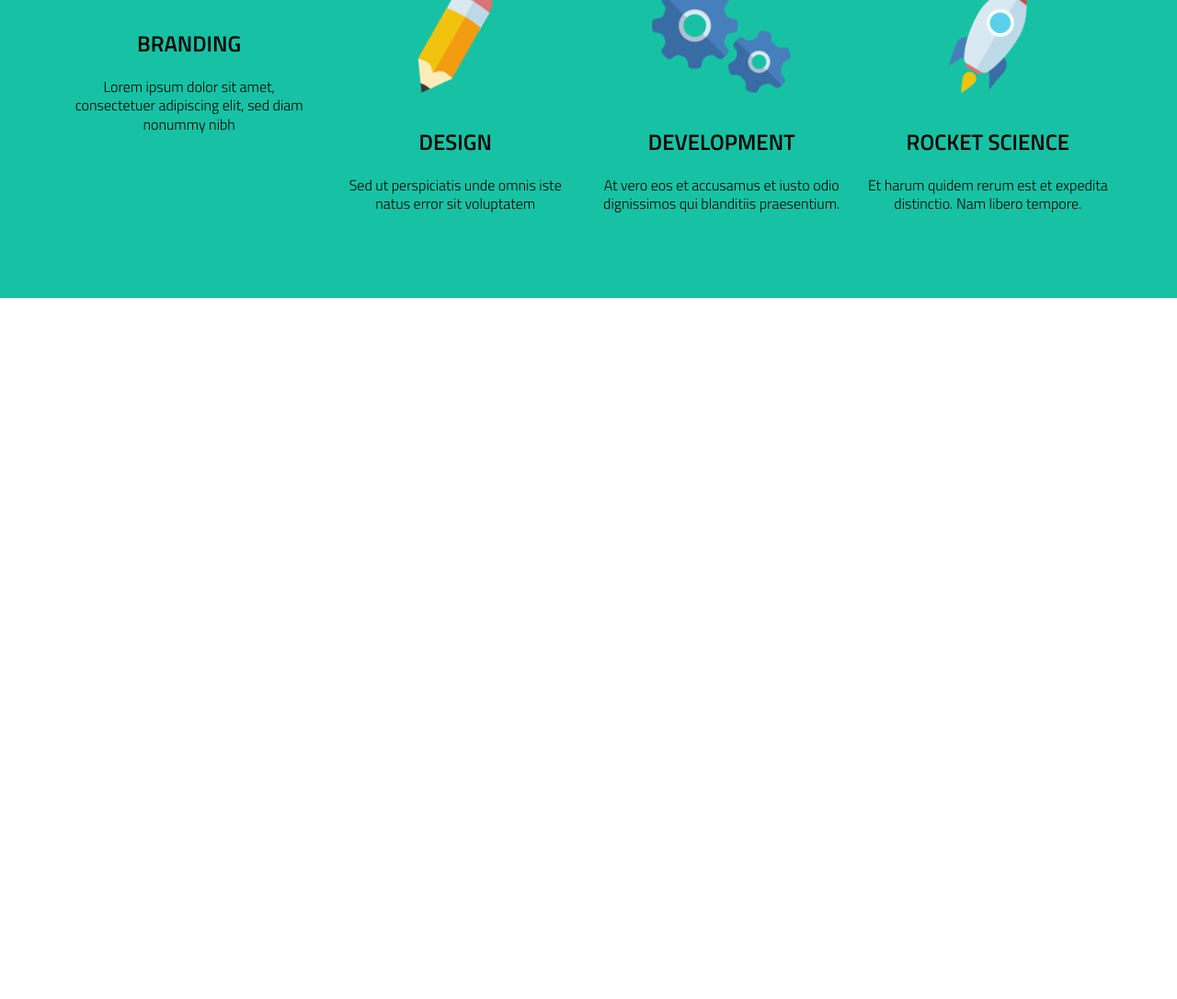
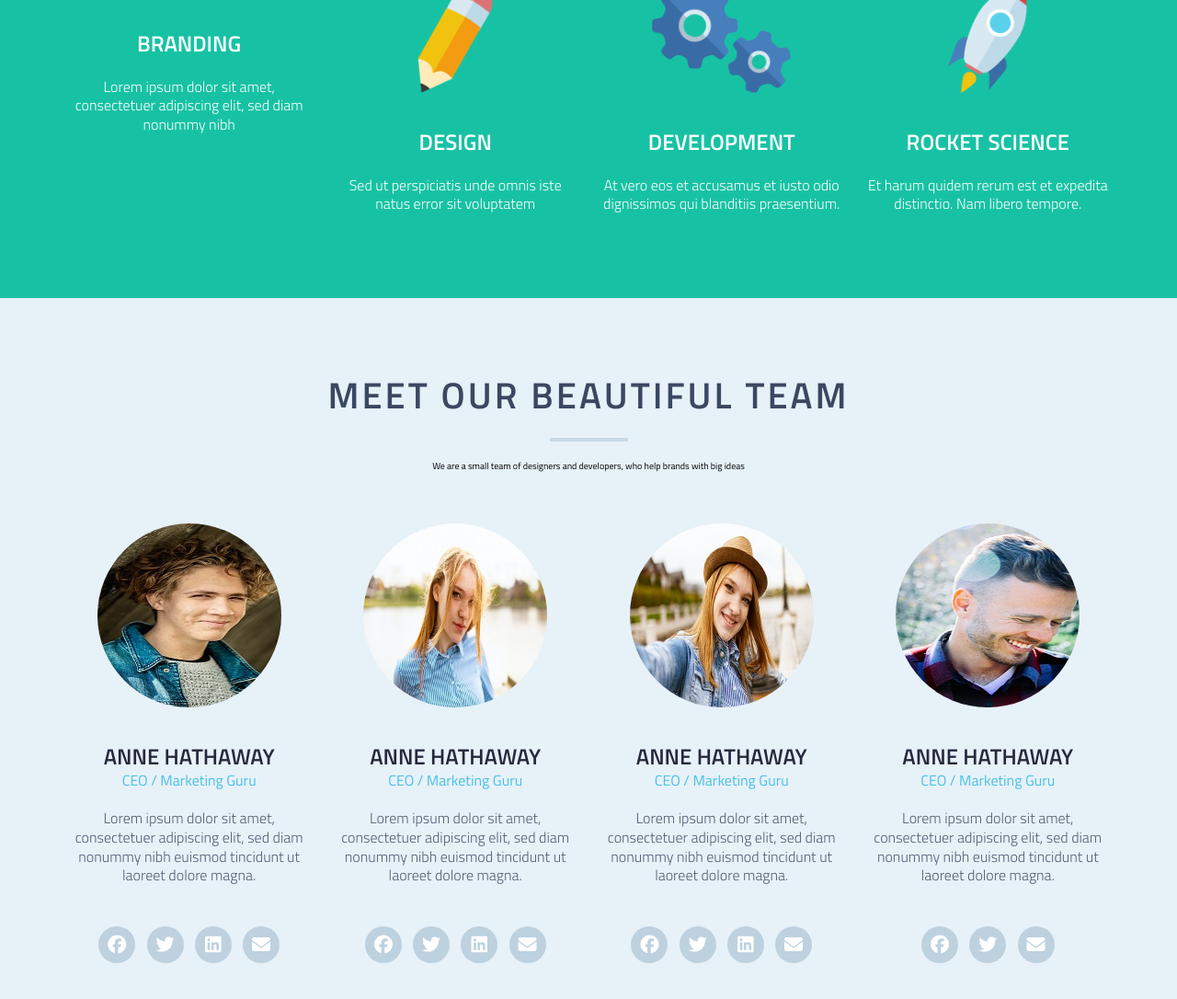
Before and after one commit to MASUD-01/Cuda-site-template, a plain HTML site: page index.html in a window 1280 px wide. Shown: the part 991-2077 px from the top of the page at 92% size. Before the commit the page ends 1315 px from the top, so only its background shows below. Drawn offline with Linux system fonts and the light colour scheme.

Commit message:
team-section end

```diff
--- a/Resources/css/style.css
+++ b/Resources/css/style.css
@@ -182,6 +182,7 @@ h3 {
     font-size: 2.4rem;
     text-transform: uppercase;
     font-weight: 600;
+    color: #fff;
 }
 
 .service-icon {
@@ -195,4 +196,71 @@ h3 {
     font-size: 1.6rem;
     font-weight: 300;
     margin-top: 2rem;
+    color: #fff;
 }
+
+/* team section start */
+.team-section {
+    text-align: center;
+    background: #e7f1f8;
+}
+
+.team-section h2 {
+    color: #3c4761;
+}
+
+.team-section h2::after {
+    background: #c7d9e5;
+}
+
+.team-member {
+    margin-top: 4.5rem;
+    margin-bottom: 3.5rem;
+    height: 20rem;
+    width: 20rem;
+    border-radius: 50%;
+}
+
+.team-section h3 {
+    color: #27283d;
+}
+
+.role {
+    color: #48c1e9;
+    font-size: 1.6rem;
+    text-transform: capitalize;
+    margin-top: .5rem;
+}
+
+.team-section .box p {
+    color: #535e75;
+}
+
+.social-link {
+    margin-top: 4.5rem;
+}
+
+.social-link ul li {
+    display: inline-block;
+    margin: 0 .5rem;
+}
+
+.social-link ul li a i {
+    color: #fff;
+}
+
+.social-link ul li a i::before {
+    background-color: #bdd1df;
+    width: 2rem;
+    height: 2rem;
+    border-radius: 50%;
+    display: inline-block;
+    font-size: 2rem;
+    padding: 1rem;
+    transition: .5s;
+}
+
+.social-link ul li a:hover i::before {
+    background-color: #393939;
+    transform: rotate(360deg);
+}
--- a/index.html
+++ b/index.html
@@ -82,6 +82,78 @@
     </section>
     <!--end service section -->
 
+    <!-- section team start -->
+
+    <section class="team-section clear-fix">
+        <div class="row">
+            <h2>MEET OUR BEAUTIFUL TEAM</h2>
+            <P>We are a small team of designers and developers, who help brands with big ideas</P>
+        </div>
+        <div class="row">
+            <div class="col span_1_of_4 box">
+                <img src="./Resources/img/1.jpg" class="team-member" alt="">
+                <h3>ANNE HATHAWAY</h3>
+                <span class="role">CEO / Marketing Guru</span>
+                <p>Lorem ipsum dolor sit amet,
+                    consectetuer adipiscing elit, sed diam nonummy nibh euismod tincidunt ut laoreet dolore magna.</p>
+                <div class="social-link">
+                    <ul>
+                        <li><a href=""><i class="fa-brands fa-facebook"></i></a></li>
+                        <li><a href=""><i class="fa-brands fa-twitter"></i></a></li>
+                        <li><a href=""><i class="fa-brands fa-linkedin"></i></a></li>
+                        <li><a href=""><i class="fa-solid fa-envelope"></i></a></li>
+                    </ul>
+                </div>
+            </div>
+            <div class="col span_1_of_4 box">
+                <img src="./Resources/img/2.jpg" class="team-member" alt="">
+                <h3>ANNE HATHAWAY</h3>
+                <span class="role">CEO / Marketing Guru</span>
+                <p>Lorem ipsum dolor sit amet,
+                    consectetuer adipiscing elit, sed diam nonummy nibh euismod tincidunt ut laoreet dolore magna.</p>
+                <div class="social-link">
+                    <ul>
+                        <li><a href=""><i class="fa-brands fa-facebook"></i></a></li>
+                        <li><a href=""><i class="fa-brands fa-twitter"></i></a></li>
+                        <li><a href=""><i class="fa-brands fa-linkedin"></i></a></li>
+                        <li><a href=""><i class="fa-solid fa-envelope"></i></a></li>
+                    </ul>
+                </div>
+            </div>
+            <div class="col span_1_of_4 box">
+                <img src="./Resources/img/3.jpg" class="team-member" alt="">
+                <h3>ANNE HATHAWAY</h3>
+                <span class="role">CEO / Marketing Guru</span>
+                <p>Lorem ipsum dolor sit amet,
+                    consectetuer adipiscing elit, sed diam nonummy nibh euismod tincidunt ut laoreet dolore magna.</p>
+                <div class="social-link">
+                    <ul>
+                        <li><a href=""><i class="fa-brands fa-facebook"></i></a></li>
+                        <li><a href=""><i class="fa-brands fa-twitter"></i></a></li>
+                        <li><a href=""><i class="fa-brands fa-linkedin"></i></a></li>
+                        <li><a href=""><i class="fa-solid fa-envelope"></i></a></li>
+                    </ul>
+                </div>
+            </div>
+            <div class="col span_1_of_4 box">
+                <img src="./Resources/img/4.jpg" class="team-member" alt="">
+                <h3>ANNE HATHAWAY</h3>
+                <span class="role">CEO / Marketing Guru</span>
+                <p>Lorem ipsum dolor sit amet,
+                    consectetuer adipiscing elit, sed diam nonummy nibh euismod tincidunt ut laoreet dolore magna.</p>
+                <div class="social-link">
+                    <ul>
+                        <li><a href=""><i class="fa-brands fa-facebook"></i></a></li>
+                        <li><a href=""><i class="fa-brands fa-twitter"></i></a></li>
+
+                        <li><a href=""><i class="fa-solid fa-envelope"></i></a></li>
+                    </ul>
+                </div>
+            </div>
+        </div>
+    </section>
+    <!-- section team end -->
+
 
 
     <!-- js script -->
```
Also changed, not shown: Resources/img/1.jpg (added), Resources/img/2.jpg (added), Resources/img/3.jpg (added), Resources/img/4.jpg (added), 1 other file.
